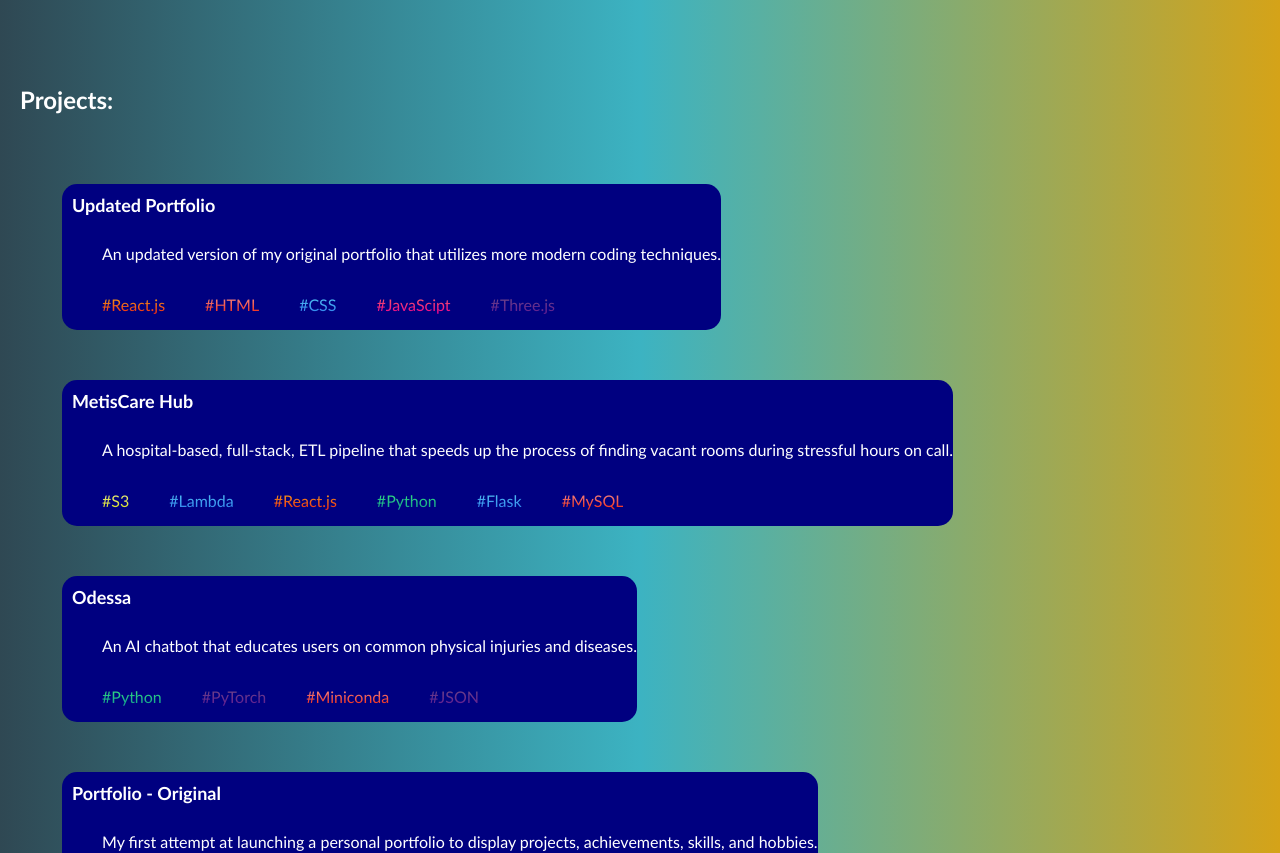
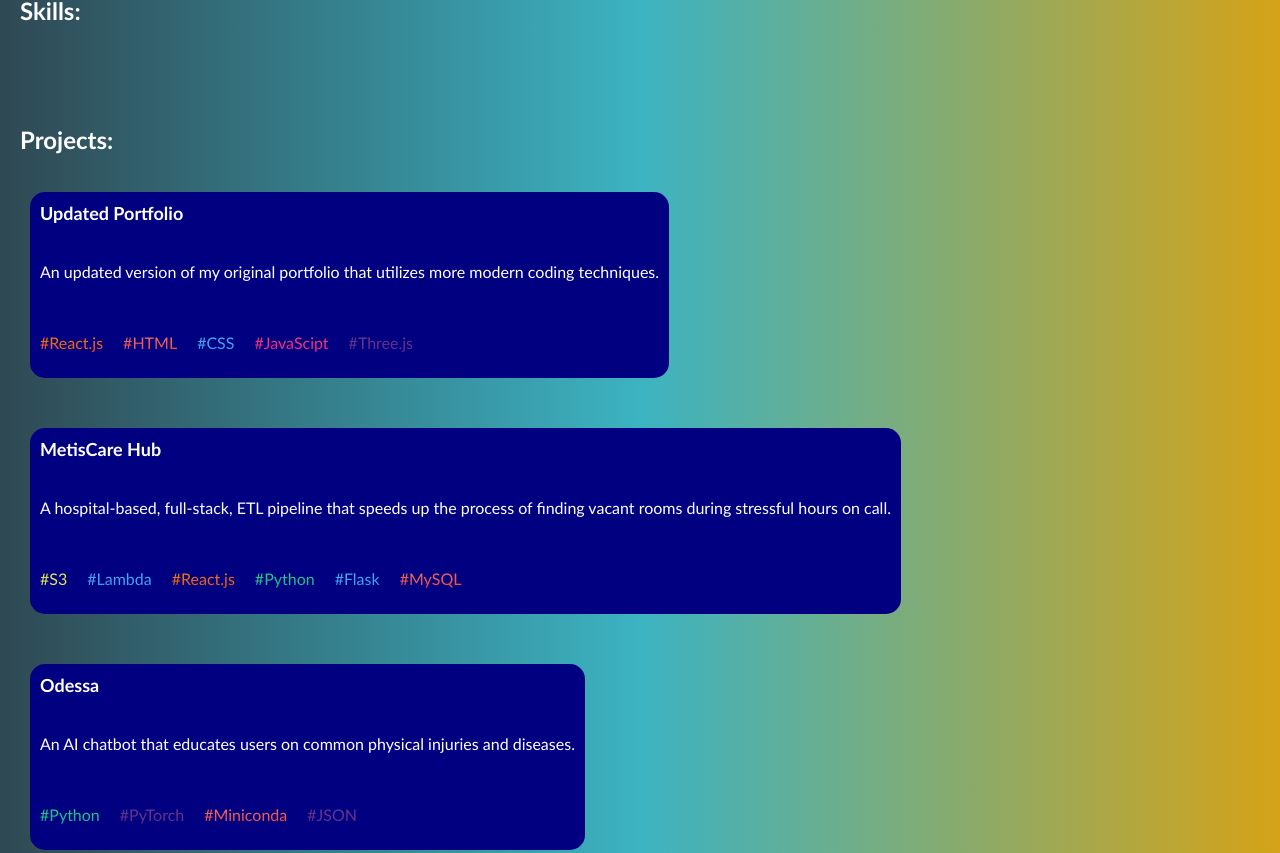
Before and after one commit to Mihalis-Koutouvos/updated_personal_website, a React (Create React App) app in the folder updated_personal_website/: page / in a window 1280 px wide. Shown: the part 992-1845 px from the top of the page. Built offline with nearby package versions, Linux system fonts and the light colour scheme.

Commit message:
Added another padding style to the project cards, done for now

```diff
--- a/updated_personal_website/src/ProjectCard.css
+++ b/updated_personal_website/src/ProjectCard.css
@@ -13,3 +13,7 @@ h3 {
     padding-top: 10px;
     padding-bottom: 10px;
 }
+
+p {
+    padding: 10px;
+}
--- a/updated_personal_website/src/Projects.css
+++ b/updated_personal_website/src/Projects.css
@@ -5,5 +5,5 @@
     display: flex;
     flex-wrap: wrap;
     gap: 2rem;
-    padding: 2rem;
+    padding-right: 50px;
 }
```
